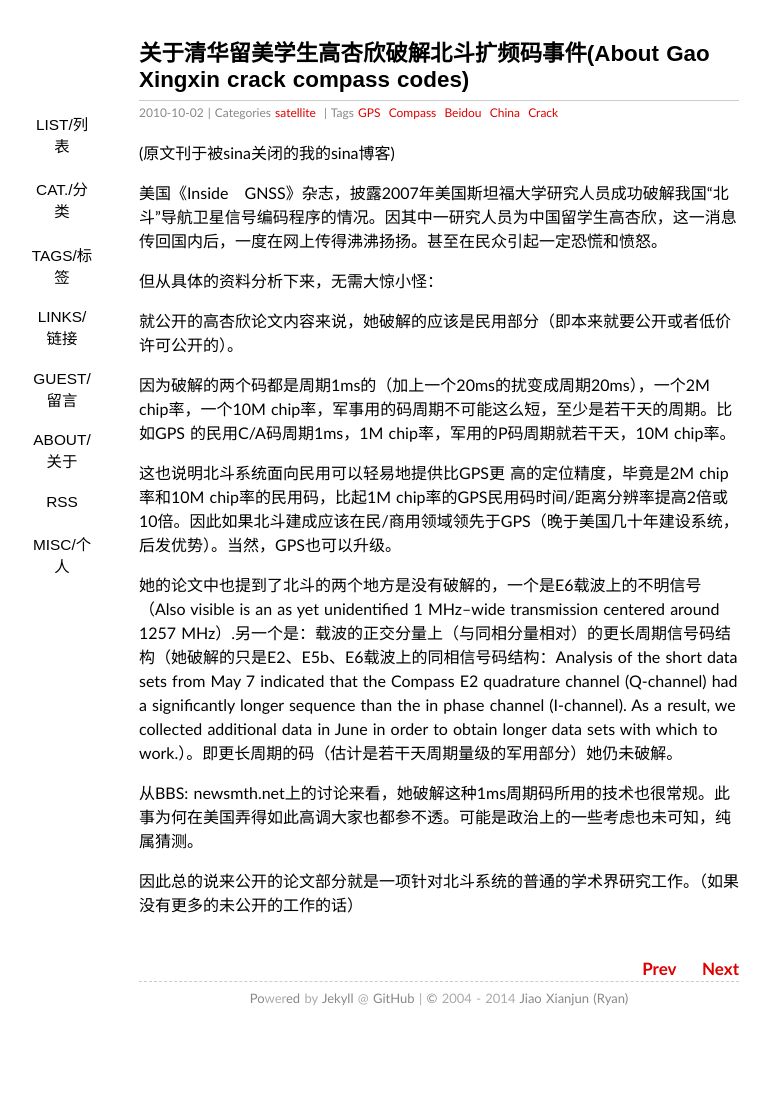
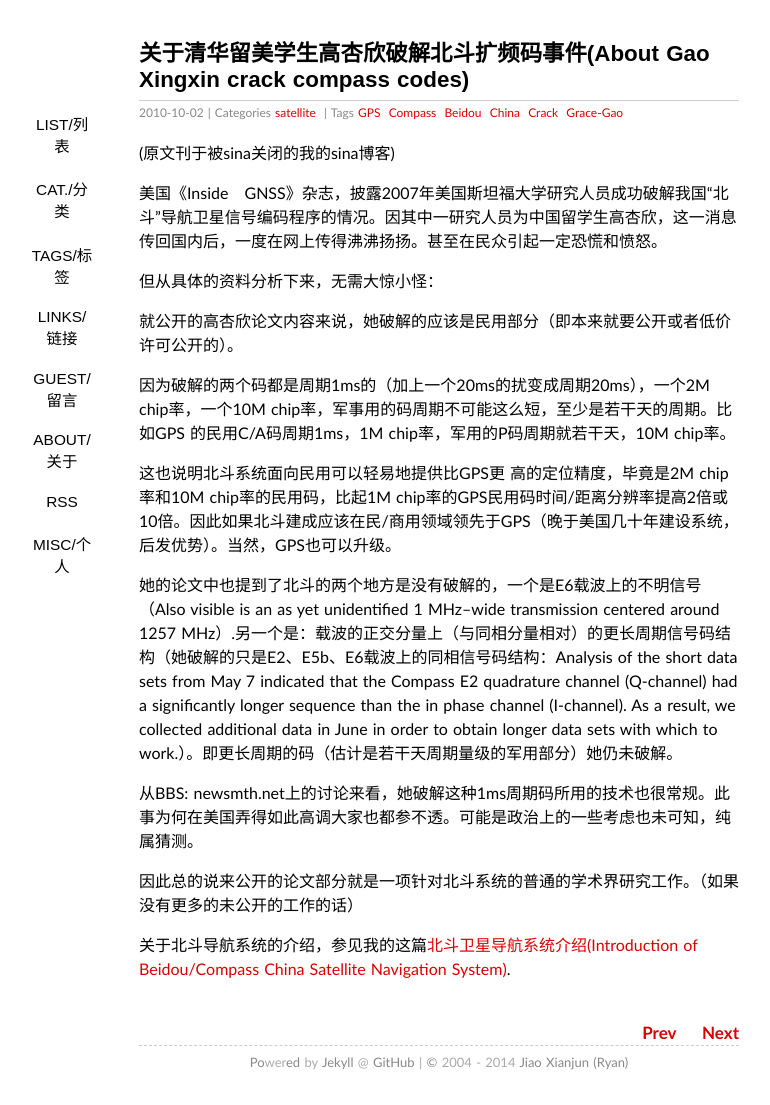
Before and after one commit to sdr-x/sdr-x.github.io, a Jekyll site: the page built from _posts/2010-10-02-关于清华留美学生高杏欣破解北斗扩频码事件(About Gao Xingxin crack compass codes).md, in a window 1280 px wide. Shown: the whole page, without its empty margins (201-971 px from the left). Built offline with Jekyll 4.4.1, drawn with Linux system fonts in a browser that asks for light colours; some web fonts are replaced; Markdown is read by kramdown in place of the engine named in the settings; comment, search, counter and statistics services are not loaded; before the commit the page ends 1041 px from its top, so only the background shows below that.

Commit message:
Update 2010-10-02-关于清华留美学生高杏欣破解北斗扩频码事件(About Gao Xingxin crack compass codes).md

```diff
--- a/_posts/2010-10-02-关于清华留美学生高杏欣破解北斗扩频码事件(About Gao Xingxin crack compass codes).md
+++ b/_posts/2010-10-02-关于清华留美学生高杏欣破解北斗扩频码事件(About Gao Xingxin crack compass codes).md
@@ -2,9 +2,9 @@
 date: 2010-10-02 12:00:00
 layout: post
 title: 关于清华留美学生高杏欣破解北斗扩频码事件(About Gao Xingxin crack compass codes)
-thread: 22
+thread: 8420
 categories: satellite
-tags:  GPS Compass Beidou China Crack
+tags:  GPS Compass Beidou China Crack Grace-Gao
 ---
 
 (原文刊于被sina关闭的我的sina博客)
@@ -24,3 +24,5 @@ tags:  GPS Compass Beidou China Crack
 从BBS: newsmth.net上的讨论来看，她破解这种1ms周期码所用的技术也很常规。此事为何在美国弄得如此高调大家也都参不透。可能是政治上的一些考虑也未可知，纯属猜测。
 
 因此总的说来公开的论文部分就是一项针对北斗系统的普通的学术界研究工作。（如果没有更多的未公开的工作的话）
+
+关于北斗导航系统的介绍，参见我的这篇[北斗卫星导航系统介绍(Introduction of Beidou/Compass China Satellite Navigation System)](http://sdr-x.github.io/Beidou-Compass-China-Satellite-Navigation-System/).
```
